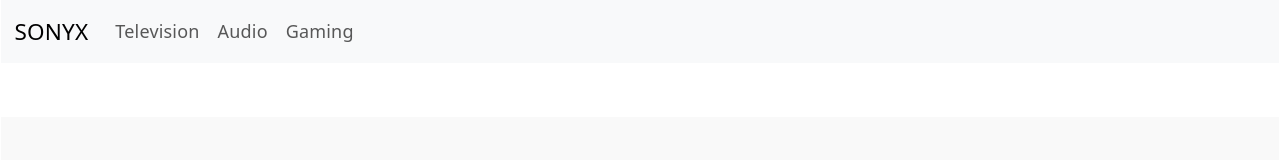
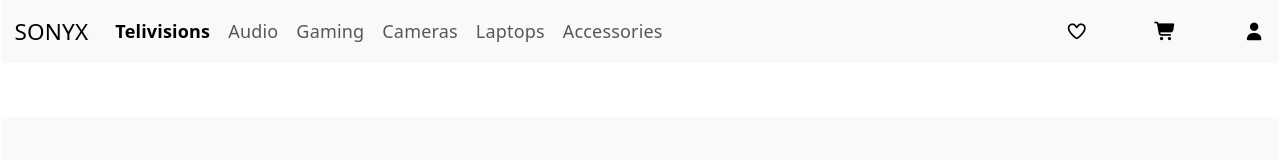
Before and after one commit to sreejith5533/sonyx-ai-ecommerce, a React (Vite) app in the folder frontend/: page /tv in a window 1280 px wide. Shown: the top 160 px of the page. Built offline with nearby package versions, Linux system fonts and the light colour scheme; no server answers.

Commit message:
navbar collapse testing

```diff
--- a/frontend/src/components/Layout/Navbar.jsx
+++ b/frontend/src/components/Layout/Navbar.jsx
@@ -1,48 +1,108 @@
+import "../../styles/header.css";
+import { Link, NavLink } from "react-router-dom";
+
 function Navbar() {
+  const token = localStorage.getItem("access");
   return (
+    <header className="header">
       <nav className="navbar navbar-expand-lg bg-body-tertiary">
         <div className="container-fluid">
-
-        <a className="navbar-brand" href="#">
+          <a className="navbar-brand" href="/">
             SONYX
           </a>
-
           <button
             className="navbar-toggler"
             type="button"
             data-bs-toggle="collapse"
-          data-bs-target="#testNavbar"
-          aria-controls="testNavbar"
+            data-bs-target="#navbarSupportedContent"
+            aria-controls="navbarSupportedContent"
             aria-expanded="false"
             aria-label="Toggle navigation"
           >
             <span className="navbar-toggler-icon"></span>
           </button>
-
-        <div className="collapse navbar-collapse" id="testNavbar">
-          <ul className="navbar-nav">
+          <div className="collapse navbar-collapse" id="navbarSupportedContent">
+            <ul className="navbar-nav me-auto mb-2 mb-lg-0">
               <li className="nav-item">
-              <a className="nav-link" href="#">
-                Television
-              </a>
+                <NavLink
+                  className={({ isActive }) =>
+                    isActive ? "nav-link active" : "nav-link"
+                  }
+                  aria-current="page"
+                  to="/tv"
+                >
+                  Telivisions
+                </NavLink>
               </li>
-
               <li className="nav-item">
-              <a className="nav-link" href="#">
+                <NavLink
+                  className={({ isActive }) =>
+                    isActive ? "nav-link active" : "nav-link"
+                  }
+                  to="/audio"
+                >
                   Audio
-              </a>
+                </NavLink>
               </li>
-
               <li className="nav-item">
-              <a className="nav-link" href="#">
+                <NavLink
+                  className={({ isActive }) =>
+                    isActive ? "nav-link active" : "nav-link"
+                  }
+                  to="/gaming"
+                >
                   Gaming
-              </a>
+                </NavLink>
+              </li>
+              <li className="nav-item">
+                <NavLink
+                  className={({ isActive }) =>
+                    isActive ? "nav-link active" : "nav-link"
+                  }
+                  to="/camera"
+                >
+                  Cameras
+                </NavLink>
+              </li>
+              <li className="nav-item">
+                <NavLink
+                  className={({ isActive }) =>
+                    isActive ? " nav-link active" : "nav-link"
+                  }
+                  to="/laptops"
+                >
+                  Laptops
+                </NavLink>
+              </li>
+              <li className="nav-item">
+                <NavLink
+                  className={({ isActive }) =>
+                    isActive ? " nav-link active" : "nav-link"
+                  }
+                  to="/accessories"
+                >
+                  Accessories
+                </NavLink>
               </li>
             </ul>
+            <div className="btns-div">
+              <Link className="icon-btn" to="/user-profile/wishlist">
+                <i className="fa-regular fa-heart"></i>
+              </Link>
+              <Link to="/cart" className="icon-btn">
+                <i className="fa-solid fa-cart-shopping"></i>
+              </Link>
+              <Link
+                to={token ? "/user-profile" : "/login"}
+                className="icon-btn"
+              >
+                <i className="fa-solid fa-user"></i>
+              </Link>
             </div>
-
+          </div>
         </div>
       </nav>
+    </header>
   );
 }
 
```
Lines whose indentation alone changed are shown as unchanged.
